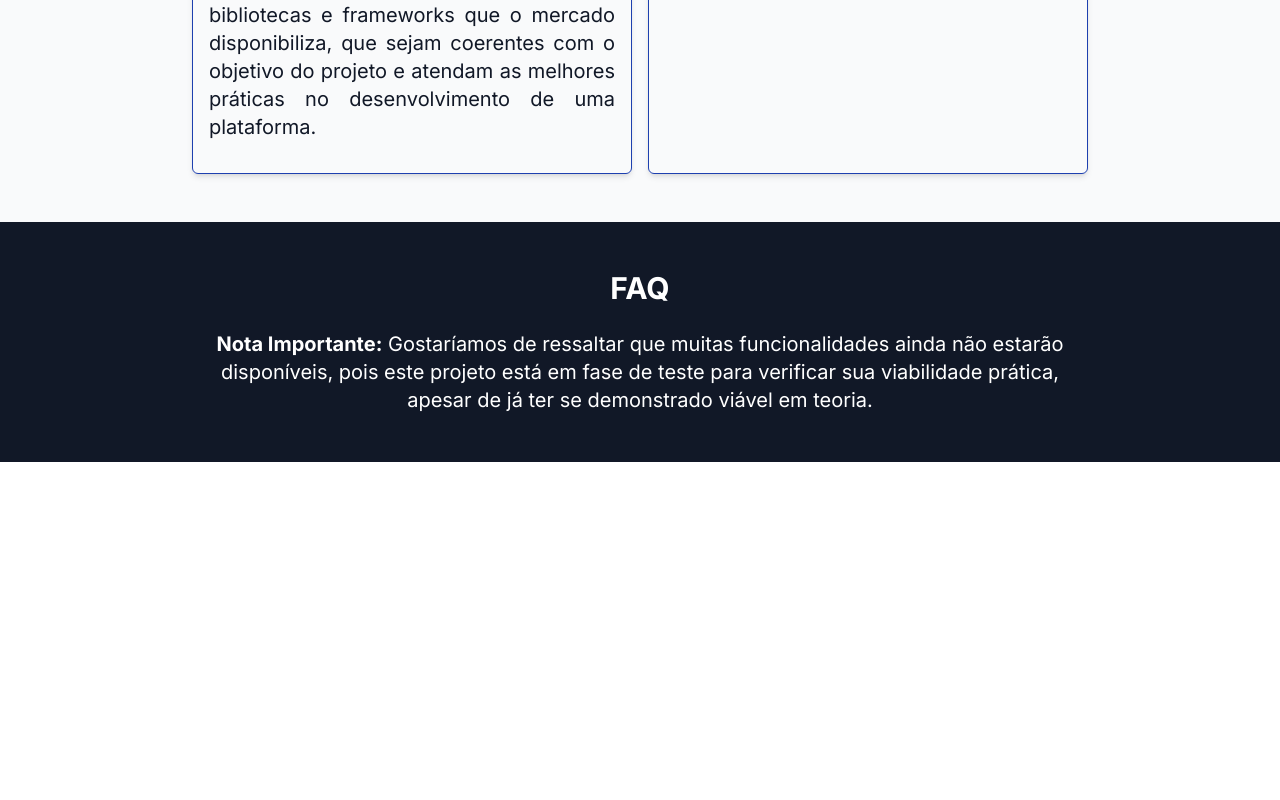
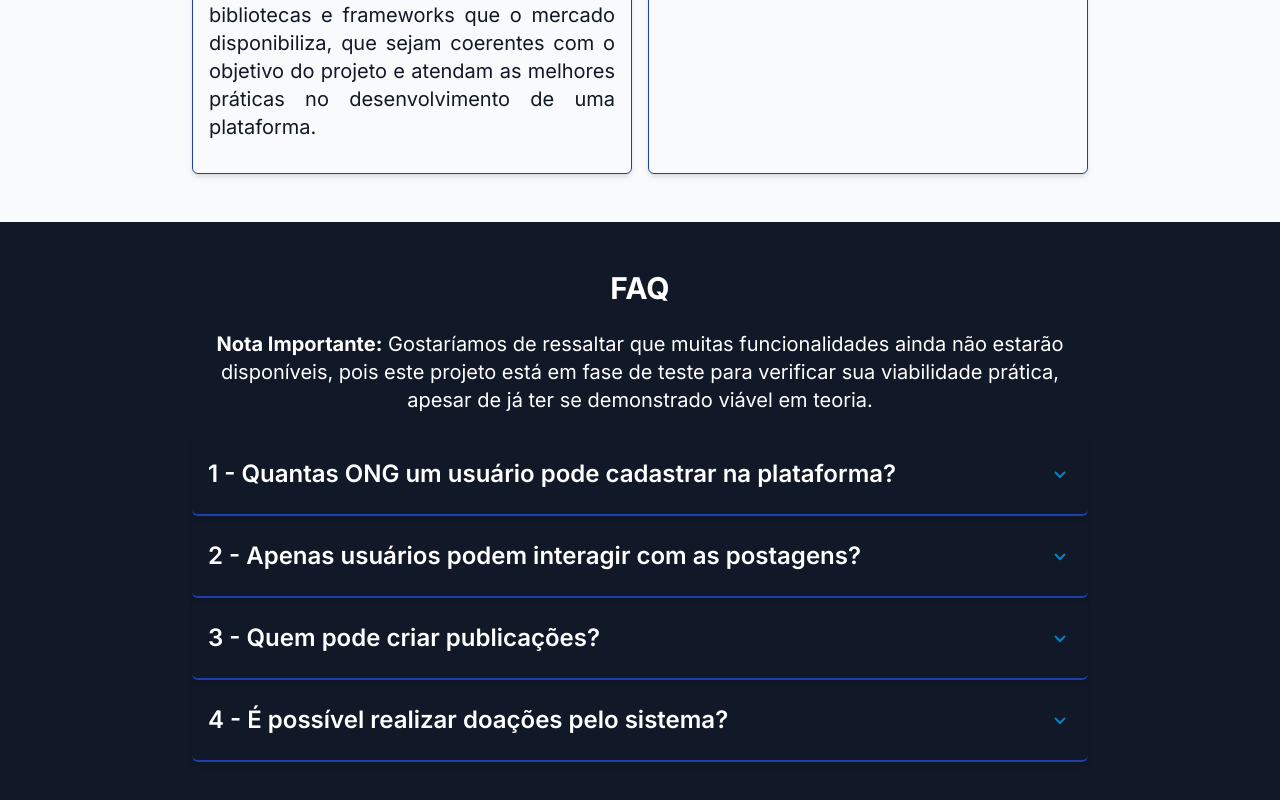
Before and after one commit to mateushilariodias/tg-nos-social-front-end, a Next.js app in the folder client/: page / in a window 1280 px wide. Shown: the part 2388-3188 px from the top of the page. Before the commit the page ends 2850 px from the top, so only its background shows below. Built offline with nearby package versions, Linux system fonts and the light colour scheme.

Commit message:
builds the FAQ rendering and adjusts it according to the screen sizes of different devices

```diff
--- a/client/src/components/homepage/Faq.tsx
+++ b/client/src/components/homepage/Faq.tsx
@@ -14,16 +14,16 @@ export default function CardsAboutSection({ className, data }: IFaqProps): JSX.E
     const [clickArrow, setClickArrow] = useState<boolean>(true);
 
     return (
-        <div className={"border border-solid border-blue-800 text-gray-900 p-4 rounded-md shadow-md " + className}>
+        <div className={"lg:max-w-4xl lg:mx-auto border-solid border-b-2 border-blue-800 text-white p-4 rounded-md shadow-md " + className}>
             <button className="w-full flex items-center justify-between" onClick={() => setClickArrow(!clickArrow)}>
-                <h3 className="text-2xl font-semibold pb-2">{id} - {question}</h3>
+                <h3 className="text-lg lg:text-2xl text-left font-semibold py-2">{id} - {question}</h3>
                 {clickArrow ? (
-                    <BiChevronDown className="h-6 w-6 text-sky-600" />
+                    <BiChevronDown className="h-12 w-12 lg:h-6 lg:w-6 text-sky-600 text-right" />
                 ) : (
-                    <BiChevronUp className="h-6 w-6 text-sky-600" />
+                    <BiChevronUp className="h-12 w-12 lg:h-6 lg:w-6 text-sky-600" />
                 )}
             </button>
-            <p className={`text-xl text-justify pb-4 ${clickArrow ? "hidden" : "block"}`}>{answer}</p>
+            <p className={`text-xl text-left lg:py-4 lg:px-8 ${clickArrow ? "hidden" : "block"}`}>{answer}</p>
         </div>
     );
 }
--- /dev/null
+++ b/client/src/components/homepage/FaqRender.tsx
@@ -0,0 +1,22 @@
+'use client'
+
+import { IDataFaqSection } from "@/data/homepage/FaqSection";
+import Faq from "./Faq";
+
+interface IFaqSectionRenderProps {
+    data: IDataFaqSection[];
+}
+
+export default function FaqRender({ data }: IFaqSectionRenderProps): JSX.Element {
+    return (
+        <ul>
+            {data.map((item: IDataFaqSection) => {
+                return (
+                    <li key={item.id}>
+                        <Faq data={item} />
+                    </li>
+                )
+            })}
+        </ul>
+    )
+}
--- a/client/src/components/homepage/FaqSection.tsx
+++ b/client/src/components/homepage/FaqSection.tsx
@@ -1,4 +1,7 @@
 'use client'
+
+import { DataFaqSection } from "@/data/homepage/FaqSection";
+import FaqRender from "./FaqRender";
 
 export default function FaqSection() {
     return (
@@ -11,6 +14,9 @@ export default function FaqSection() {
                     <strong>Nota Importante:</strong> Gostaríamos de ressaltar que muitas funcionalidades ainda não estarão disponíveis, pois este projeto está em fase de teste para verificar sua viabilidade prática, apesar de já ter se demonstrado viável em teoria.
                 </p>
             </div>
+            <article className="py-5 px-4 lg:px-4">
+                <FaqRender data={DataFaqSection} />
+            </article>
         </section>
     );
 }
```
